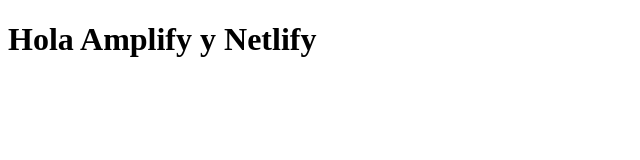
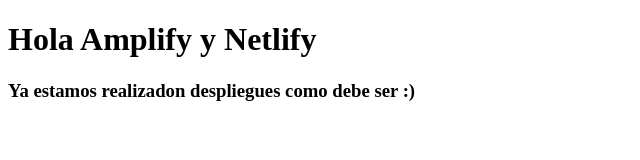
Before and after one commit to stevenrealesg/web-taller-1, a plain HTML site: page index.html in a window 1280 px wide. Shown: the whole page, without its empty margins (0-640 px from the left). Drawn offline with Linux system fonts and the light colour scheme.

Commit message:
Agregando un subtitulo

```diff
--- a/index.html
+++ b/index.html
@@ -8,5 +8,8 @@
 </head>
 <body>
     <h1>Hola Amplify y Netlify</h1>
+    <h3>
+        Ya estamos realizadon despliegues como debe ser :)
+    </h3>
 </body>
 </html>
```
